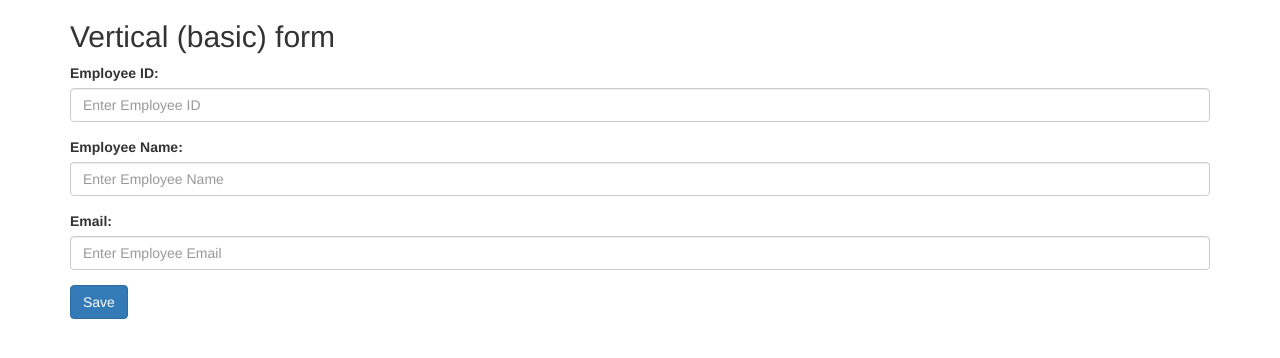
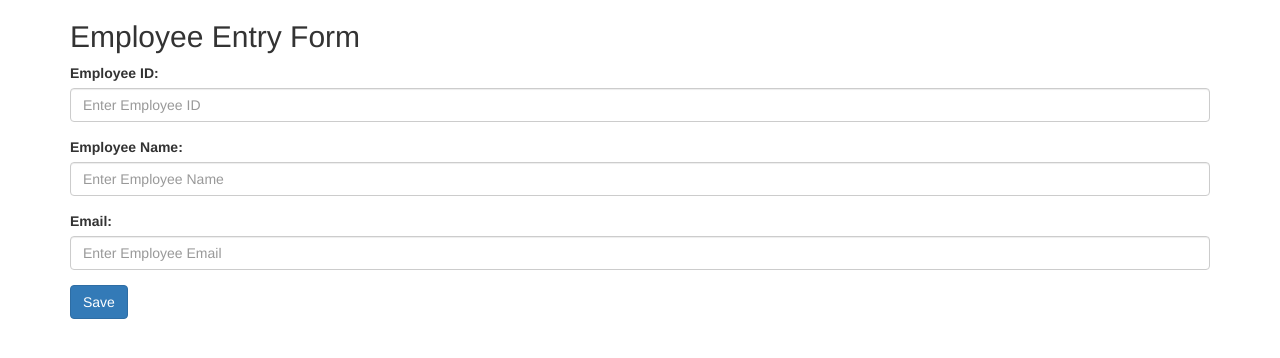
Before and after one commit to smonaranjan05/JsonPowerDB_Sample, a plain HTML site: page public_html/JPDB_Sample.html in a window 1280 px wide. Drawn offline with nearby package versions, Linux system fonts and the light colour scheme.

Commit message:
Update JPDB_Sample.html

```diff
--- a/public_html/JPDB_Sample.html
+++ b/public_html/JPDB_Sample.html
@@ -15,7 +15,7 @@
     </head>
     <body>
         <div class="container">
-            <h2>Vertical (basic) form</h2>
+            <h2>Employee Entry Form</h2>
             <form id="empForm" method="post">
                 <div class="form-group">
                     <span><label for="empId">Employee ID:</label> <label id="empIdMsg">
```
